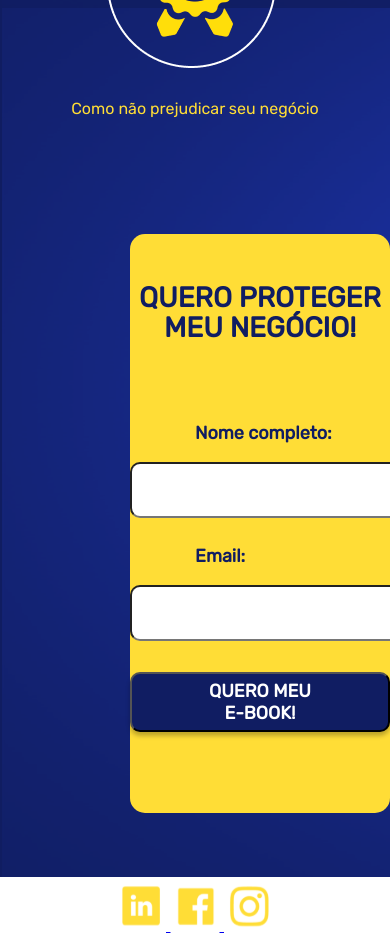
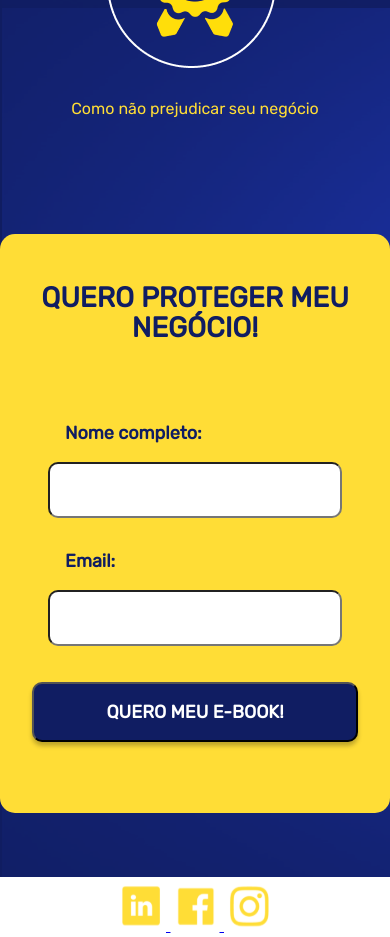
Before and after one commit to glaubermag/ebook-landing-page, a React (Create React App) app: page / in a window 390 px wide. Shown: the part 1160-2097 px from the top of the page. Built offline with nearby package versions, Linux system fonts and the light colour scheme.

Commit message:
Update style.css
Corrigindo view mobile

```diff
--- a/src/components/style.css
+++ b/src/components/style.css
@@ -165,6 +165,8 @@ margin-right: 15%;
 
     .section-two {
         width: 100%;
+        display: flex;
+justify-content: center;
     }
 
     .rodape {
@@ -176,7 +178,8 @@ margin-right: 15%;
 
     .retangulo {
 
-    margin-left: 130px;
+    margin-left: 0px;
+    justify-self: center;
     }
 
         }
```
